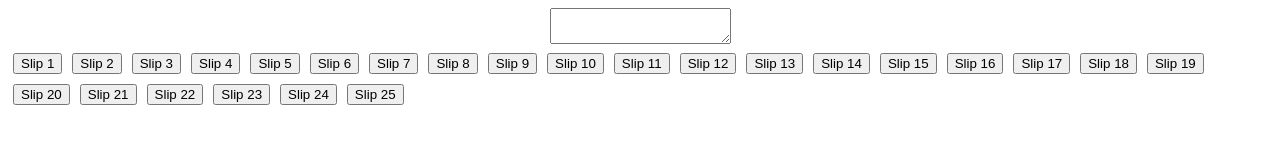
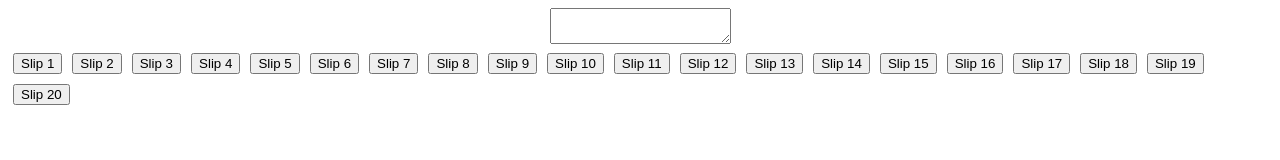
Before and after one commit to sp354513/practicalsolution24, a plain HTML site: page index.html in a window 1280 px wide. Drawn offline with Linux system fonts and the light colour scheme.

Commit message:
Update index.html

```diff
--- a/index.html
+++ b/index.html
@@ -38,11 +38,11 @@
      <button class="file-button" onclick="loadFile('Slip18.txt')">Slip 18</button>
     <button class="file-button" onclick="loadFile('Slip19.txt')">Slip 19</button>
     <button class="file-button" onclick="loadFile('Slip20.txt')">Slip 20</button>
-     <button class="file-button" onclick="loadFile('Slip21.txt')">Slip 21</button>
+<!--      <button class="file-button" onclick="loadFile('Slip21.txt')">Slip 21</button>
     <button class="file-button" onclick="loadFile('Slip22.txt')">Slip 22</button>
     <button class="file-button" onclick="loadFile('Slip23.txt')">Slip 23</button>
     <button class="file-button" onclick="loadFile('Slip24.txt')">Slip 24</button>
-    <button class="file-button" onclick="loadFile('Slip25.txt')">Slip 25</button>
+    <button class="file-button" onclick="loadFile('Slip25.txt')">Slip 25</button>  -->
 
     <!-- Add more buttons for more files -->
 </div>
```
